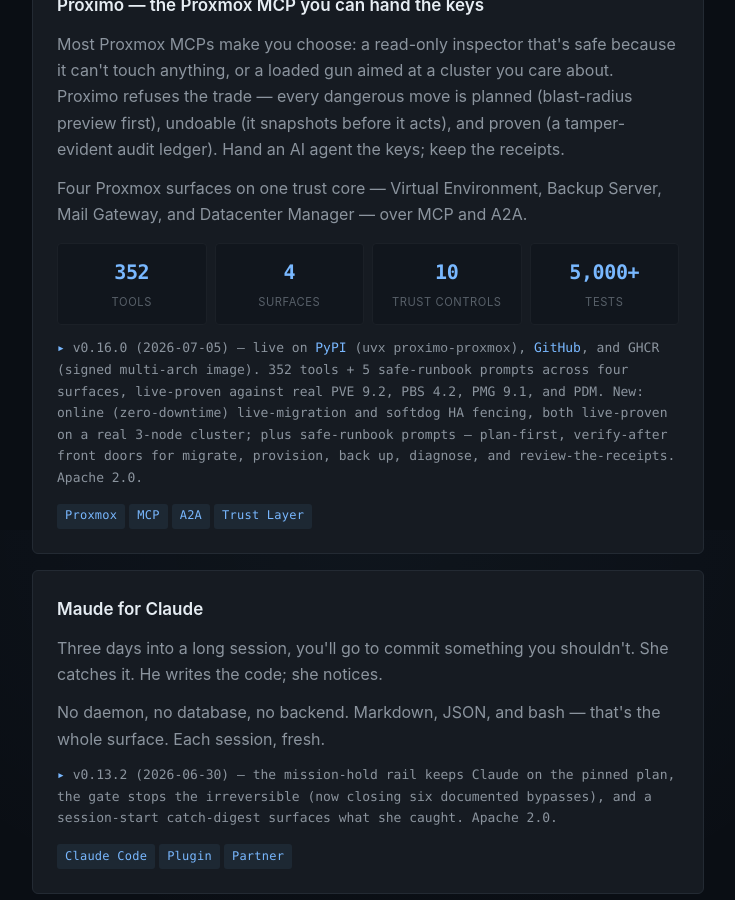
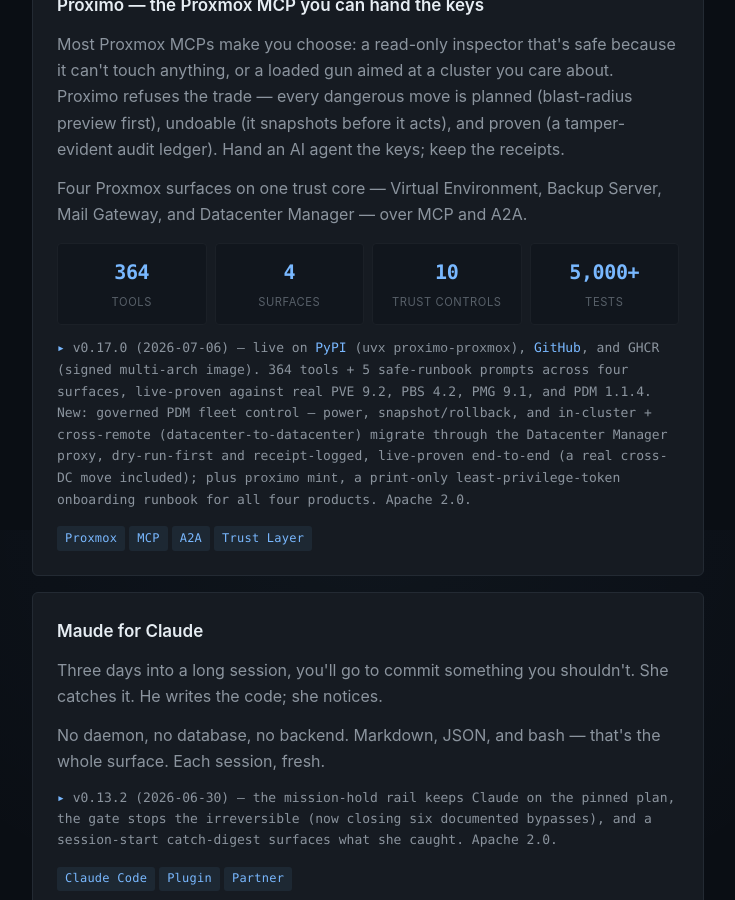
Before and after one commit to john-broadway/john-broadway.github.io, a Jekyll site: the page built from index.html, in a window 1280 px wide and 900 px high, scrolled down 1270 px. Shown: the whole window, without its empty margins (272-1007 px from the left). Built offline with Jekyll 4.4.1, drawn with Linux system fonts in a browser that asks for light colours.

Commit message:
proximo: v0.17.0 — governed PDM fleet control + proximo mint (364 tools)

```diff
--- a/index.html
+++ b/index.html
@@ -42,12 +42,12 @@
     <p>Most Proxmox MCPs make you choose: a read-only inspector that's safe because it can't touch anything, or a loaded gun aimed at a cluster you care about. Proximo refuses the trade &mdash; every dangerous move is planned (blast-radius preview first), undoable (it snapshots before it acts), and proven (a tamper-evident audit ledger). Hand an AI agent the keys; keep the receipts.</p>
     <p>Four Proxmox surfaces on one trust core &mdash; Virtual Environment, Backup Server, Mail Gateway, and Datacenter Manager &mdash; over MCP and A2A.</p>
     <div class="stats">
-      <div class="stat"><div class="num">352</div><div class="label">tools</div></div>
+      <div class="stat"><div class="num">364</div><div class="label">tools</div></div>
       <div class="stat"><div class="num">4</div><div class="label">surfaces</div></div>
       <div class="stat"><div class="num">10</div><div class="label">trust controls</div></div>
       <div class="stat"><div class="num">5,000+</div><div class="label">tests</div></div>
     </div>
-    <p class="status">v0.16.0 (2026-07-05) &mdash; live on <a href="https://pypi.org/project/proximo-proxmox/">PyPI</a> (<code>uvx proximo-proxmox</code>), <a href="https://github.com/john-broadway/proximo">GitHub</a>, and GHCR (signed multi-arch image). 352 tools + 5 safe-runbook prompts across four surfaces, live-proven against real PVE 9.2, PBS 4.2, PMG 9.1, and PDM. New: online (zero-downtime) live-migration and softdog HA fencing, both live-proven on a real 3-node cluster; plus safe-runbook prompts &mdash; plan-first, verify-after front doors for migrate, provision, back up, diagnose, and review-the-receipts. Apache 2.0.</p>
+    <p class="status">v0.17.0 (2026-07-06) &mdash; live on <a href="https://pypi.org/project/proximo-proxmox/">PyPI</a> (<code>uvx proximo-proxmox</code>), <a href="https://github.com/john-broadway/proximo">GitHub</a>, and GHCR (signed multi-arch image). 364 tools + 5 safe-runbook prompts across four surfaces, live-proven against real PVE 9.2, PBS 4.2, PMG 9.1, and PDM 1.1.4. New: governed PDM fleet control &mdash; power, snapshot/rollback, and in-cluster + cross-remote (datacenter-to-datacenter) migrate through the Datacenter Manager proxy, dry-run-first and receipt-logged, live-proven end-to-end (a real cross-DC move included); plus <code>proximo mint</code>, a print-only least-privilege-token onboarding runbook for all four products. Apache 2.0.</p>
     <div class="tags"><span>Proxmox</span><span>MCP</span><span>A2A</span><span>Trust Layer</span></div>
   </article>
 
```
